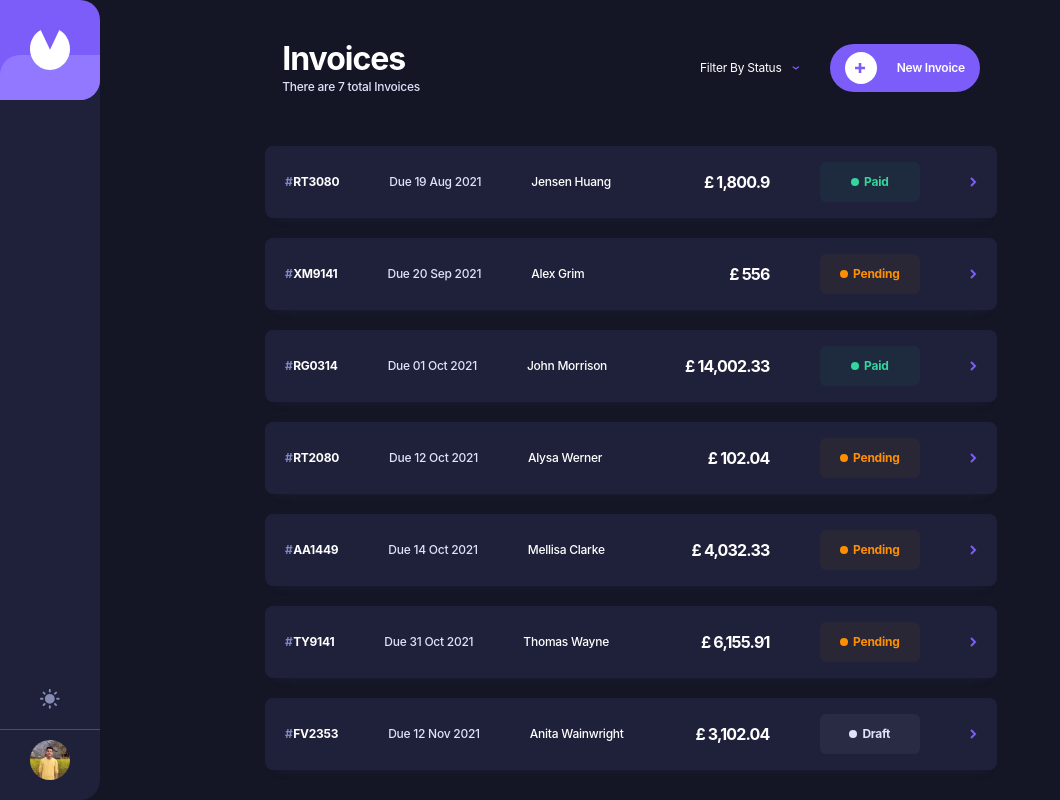
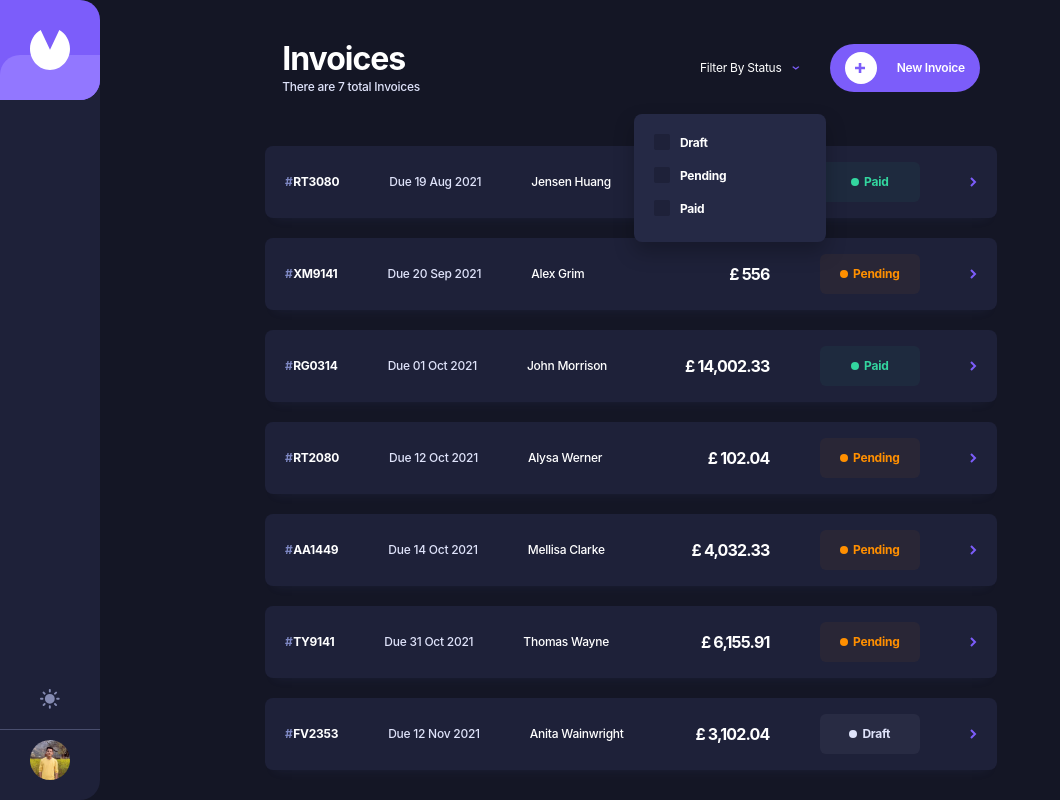
Before and after one commit to AmritPant/invoice-app, a React (Create React App) app: page / in a window 1280 px wide. Both pictures are taken after a click on the element "Filter By Status". Shown: the whole page, without its empty margins (0-1060 px from the left). Built offline with nearby package versions, Linux system fonts and the light colour scheme.

Commit message:
Added Noinvoice and filter invoice

```diff
--- a/src/App.js
+++ b/src/App.js
@@ -1,16 +1,26 @@
-import React from "react";
+import React, { useState } from "react";
 import { Flex } from "@chakra-ui/react";
 import Header from "./components/Header/Header";
 import Main from "./components/Main/Main";
+import FilterInvoiceContext from "./contexts/FilterInvoice";
 
 function App() {
+  const [filterInvoiceStatus, setFilterInvoiceStatus] = useState([]);
+
+  const defaultInvoiceStatus = {
+    inputEls: filterInvoiceStatus,
+    setFilterInvoiceStatus,
+  };
+
   return (
+    <FilterInvoiceContext.Provider value={defaultInvoiceStatus}>
       <Flex>
         {/* Header */}
         <Header />
         {/* Main */}
         <Main />
       </Flex>
+    </FilterInvoiceContext.Provider>
   );
 }
 
--- a/src/components/Main/Invoices/Invoices.js
+++ b/src/components/Main/Invoices/Invoices.js
@@ -1,12 +1,32 @@
-import React from "react";
-import { Box, Text } from "@chakra-ui/react";
+import React, { useContext } from "react";
+import { Box } from "@chakra-ui/react";
 import Invoice from "./Invoice";
-import Data from "../../../data.json";
+import InvoiceData from "../../../data.json";
+import NoInvoice from "./NoInvoice";
+import FilterInvoiceContext from "../../../contexts/FilterInvoice";
 
 function Invoices() {
+  let Data;
+  const InvoiceCtx = useContext(FilterInvoiceContext);
+  if (InvoiceCtx.inputEls.length > 0) {
+    const checkedInput = InvoiceCtx.inputEls
+      .filter((input) => input.current.checked === true)
+      .at(0);
+    if (!checkedInput) {
+      Data = InvoiceData;
+    } else {
+      Data = InvoiceData.filter(
+        (invoice) => invoice.status === checkedInput.current.id
+      );
+    }
+  } else {
+    Data = InvoiceData;
+  }
+
   return (
     <Box mt="5rem">
-      {Data.map((invoiceData) => {
+      {Data.length > 0 ? (
+        Data.map((invoiceData) => {
           return (
             <Invoice
               key={invoiceData.id}
@@ -17,7 +37,10 @@ function Invoices() {
               price={invoiceData.total}
             />
           );
-      })}
+        })
+      ) : (
+        <NoInvoice />
+      )}
     </Box>
   );
 }
--- /dev/null
+++ b/src/components/Main/Invoices/NoInvoice.js
@@ -0,0 +1,45 @@
+import React from "react";
+import { Center, Box, Heading, Text } from "@chakra-ui/react";
+import { Image } from "@chakra-ui/image";
+import noInvoiceImg from "../../../assets/illustration-empty.svg";
+
+function NoInvoice() {
+  return (
+    <Center>
+      <Box mt="8rem">
+        <Image src={noInvoiceImg} />
+        <Box
+          display="flex"
+          flexDirection="column"
+          mt="4rem"
+          alignItems="center"
+        >
+          <Heading
+            fontWeight="bold"
+            mb="1rem"
+            fontSize="2rem"
+            letterSpacing="-0.63px"
+          >
+            There is nothing here
+          </Heading>
+          <Text fontSize="1.2rem" color="#DFE3FA" letterSpacing="-0.25px">
+            Create new invoice by clicking the{" "}
+          </Text>
+          <Text letterSpacing="-0.25px">
+            <Text
+              color="#fff"
+              display="inline-block"
+              mr="0.5rem"
+              fontWeight="bold"
+            >
+              New invoice
+            </Text>
+            Button and get Started
+          </Text>
+        </Box>
+      </Box>
+    </Center>
+  );
+}
+
+export default NoInvoice;
--- /dev/null
+++ b/src/components/Main/TopBar/FIlterInvoices.js
@@ -0,0 +1,97 @@
+import React, { useRef, useContext } from "react";
+import { Box, Checkbox } from "@chakra-ui/react";
+import "./FilterInvoices.scss";
+import iconChck from "../../../assets/icon-check.svg";
+import FilterInvoiceContext from "../../../contexts/FilterInvoice";
+
+function FIlterInvoices() {
+  const InvoiceCtx = useContext(FilterInvoiceContext);
+  const inputEl1 = useRef();
+  const inputEl2 = useRef();
+  const inputEl3 = useRef();
+
+  const checkBoxes = ["Draft", "Pending", "Paid"];
+  const inputArr = [inputEl1, inputEl2, inputEl3];
+
+  const onClickFilterHandler = function () {
+    if (this.current.checked) {
+      this.current.checked = false;
+      InvoiceCtx.setFilterInvoiceStatus(inputArr);
+      return;
+    }
+    inputArr.map((inputEl) => (inputEl.current.checked = false));
+    this.current.checked = true;
+    InvoiceCtx.setFilterInvoiceStatus(inputArr);
+  };
+
+  return (
+    <Box
+      position="absolute"
+      bottom="-15rem"
+      right="55%"
+      w="19.2rem"
+      h="12.8rem"
+      bgColor="#252945"
+      boxShadow="0 10px 20px 0 rgb(0,0,0,0.25)"
+      zIndex="100"
+      borderRadius="8px"
+      padding="2rem"
+    >
+      <Box
+        cursor="pointer"
+        mb="1.5rem"
+        className="invoice-filter"
+        onClick={onClickFilterHandler.bind(inputEl1)}
+      >
+        <input
+          type="radio"
+          id="draft"
+          ref={inputEl1}
+          className="invoice-filter__input"
+        />
+        <span className="invoice-filter__fakeCheckbox">
+          <img src={iconChck} alt="Icon Tick" />
+        </span>
+        <label className="invoice-filter__label">Draft</label>
+      </Box>
+
+      <Box
+        cursor="pointer"
+        mb="1.5rem"
+        className="invoice-filter"
+        onClick={onClickFilterHandler.bind(inputEl2)}
+      >
+        <input
+          type="radio"
+          id="pending"
+          ref={inputEl2}
+          className="invoice-filter__input"
+        />
+        <span className="invoice-filter__fakeCheckbox">
+          <img src={iconChck} alt="Icon Tick" />
+        </span>
+        <label className="invoice-filter__label">Pending</label>
+      </Box>
+
+      <Box
+        cursor="pointer"
+        mb="1.5rem"
+        className="invoice-filter"
+        onClick={onClickFilterHandler.bind(inputEl3)}
+      >
+        <input
+          type="radio"
+          id="paid"
+          ref={inputEl3}
+          className="invoice-filter__input"
+        />
+        <span className="invoice-filter__fakeCheckbox">
+          <img src={iconChck} alt="Icon Tick" />
+        </span>
+        <label className="invoice-filter__label">Paid</label>
+      </Box>
+    </Box>
+  );
+}
+
+export default FIlterInvoices;
--- /dev/null
+++ b/src/components/Main/TopBar/FilterInvoices.scss
@@ -0,0 +1,38 @@
+.invoice-filter {
+  display: flex;
+  align-content: center;
+  font-size: 1.2rem;
+  font-weight: bold;
+  letter-spacing: -0.25px;
+}
+
+.invoice-filter input {
+  display: none;
+}
+
+.invoice-filter span {
+  height: 1.6rem;
+  width: 1.6rem;
+  background-color: #1e2139;
+  border-radius: 2px;
+  margin-right: 1rem;
+  display: inline-flex;
+  align-items: center;
+  justify-content: center;
+}
+
+.invoice-filter span img {
+  display: none;
+}
+
+.invoice-filter:hover span {
+  border: 1px solid #7c5dfa;
+}
+
+.invoice-filter input:checked + span {
+  background-color: #7c5dfa;
+}
+
+.invoice-filter input:checked + span img {
+  display: block;
+}
--- a/src/components/Main/TopBar/TopNavigation.js
+++ b/src/components/Main/TopBar/TopNavigation.js
@@ -1,18 +1,32 @@
-import React from "react";
+import React, { useState } from "react";
 import { Box, Text } from "@chakra-ui/react";
 import { Image } from "@chakra-ui/image";
 import DownArrow from "../../../assets/icon-arrow-down.svg";
 import TopBarButton from "./TopBarButton";
+import FIlterInvoices from "./FIlterInvoices";
 
 function TopNavigation() {
+  const [filterBoxStatus, setFilterBoxStatus] = useState(false);
+
+  const onClickFilterHandler = () => {
+    setFilterBoxStatus((prevStatus) => !prevStatus);
+  };
+
   return (
-    <Box ml="28rem" display="flex" alignItems="center">
-      <Box display="flex" alignItems="center" mr="3rem" cursor="pointer">
+    <Box ml="28rem" display="flex" alignItems="center" position="relative">
+      <Box
+        display="flex"
+        alignItems="center"
+        mr="3rem"
+        cursor="pointer"
+        onClick={onClickFilterHandler}
+      >
         <Text fontSize="1.2rem" letterSpacing="-0.25px" mr="1rem">
           Filter By Status
         </Text>
         <Image src={DownArrow} h="4.23px" w="8.26px" />
       </Box>
+      {filterBoxStatus && <FIlterInvoices />}
       <TopBarButton />
     </Box>
   );
--- /dev/null
+++ b/src/contexts/FilterInvoice.js
@@ -0,0 +1,8 @@
+import React from "react";
+
+const FilterInvoiceContext = React.createContext({
+  inputEls: [{ checked: false }, { checked: false }, { checked: false }],
+  setFilterInvoiceStatus: () => {},
+});
+
+export default FilterInvoiceContext;
```
Also changed, not shown: src/pages/InovicePage.js (added, +7 -0 lines). Lines whose indentation alone changed are shown as unchanged.
